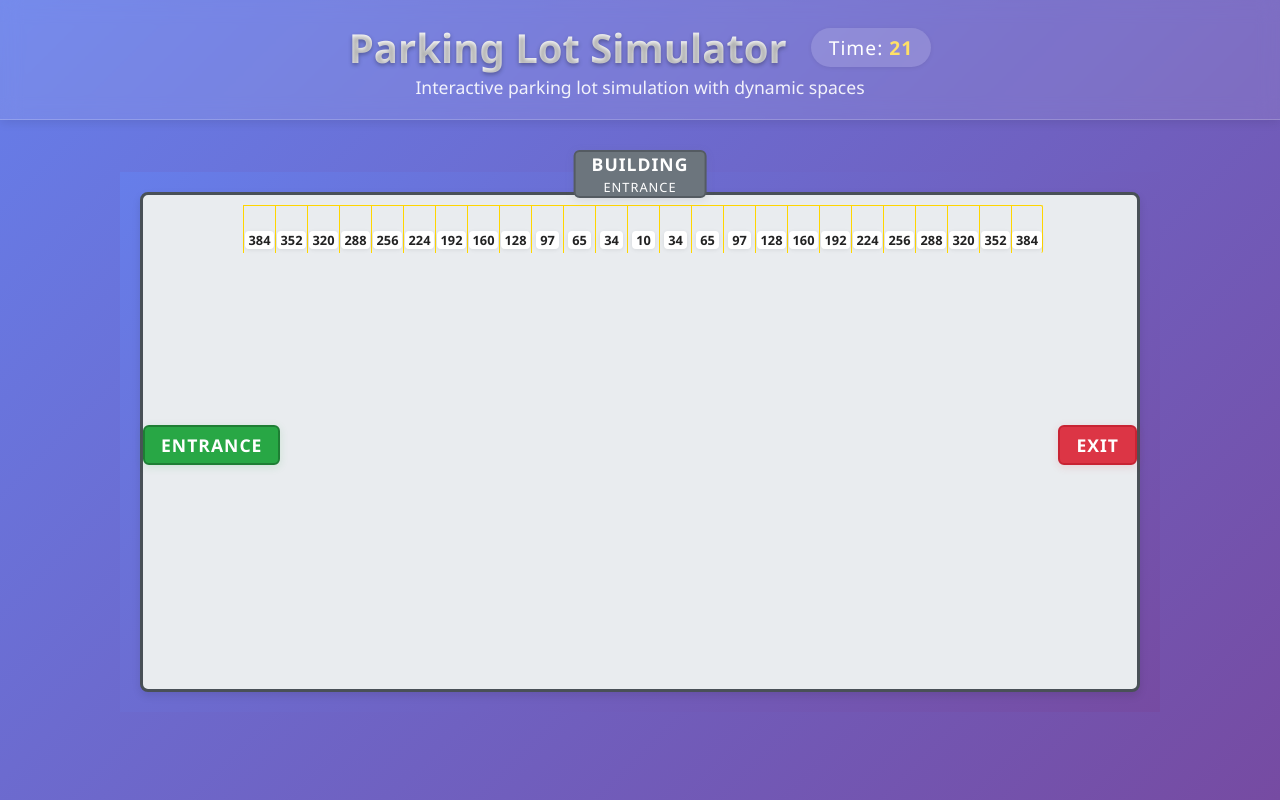
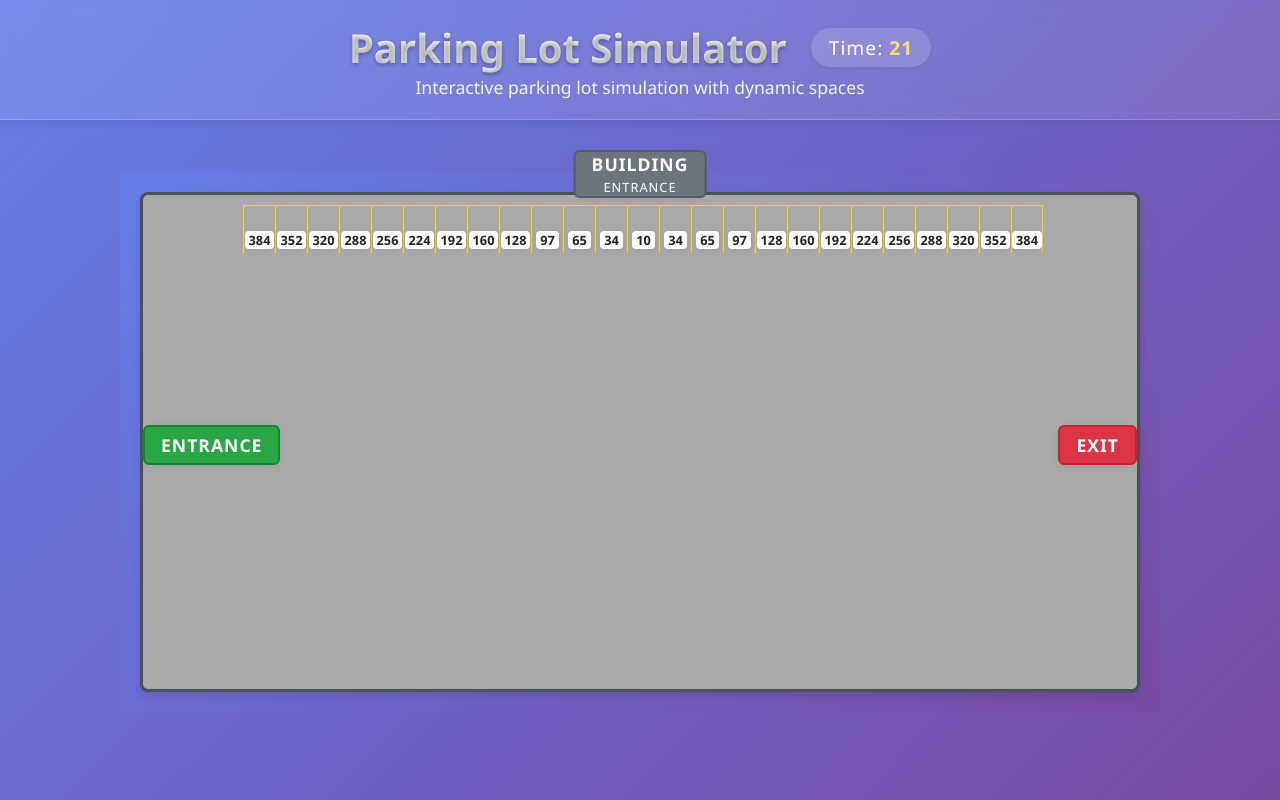
Before and after one commit to josephecombs/parking-lot-simulator, a React (Create React App) app: page / in a window 1280 px wide. Built offline with nearby package versions, Linux system fonts and the light colour scheme.

Commit message:
more styling fixes

```diff
--- a/src/components/ParkingLot.js
+++ b/src/components/ParkingLot.js
@@ -13,7 +13,7 @@ const ParkingLot = ({ parkingLot }) => {
           width: width,
           height: height,
           position: 'relative',
-          backgroundColor: '#e9ecef',
+          backgroundColor: 'darkgray',
           border: '3px solid #495057',
           borderRadius: '8px',
           boxShadow: '0 4px 8px rgba(0, 0, 0, 0.1)',
```
